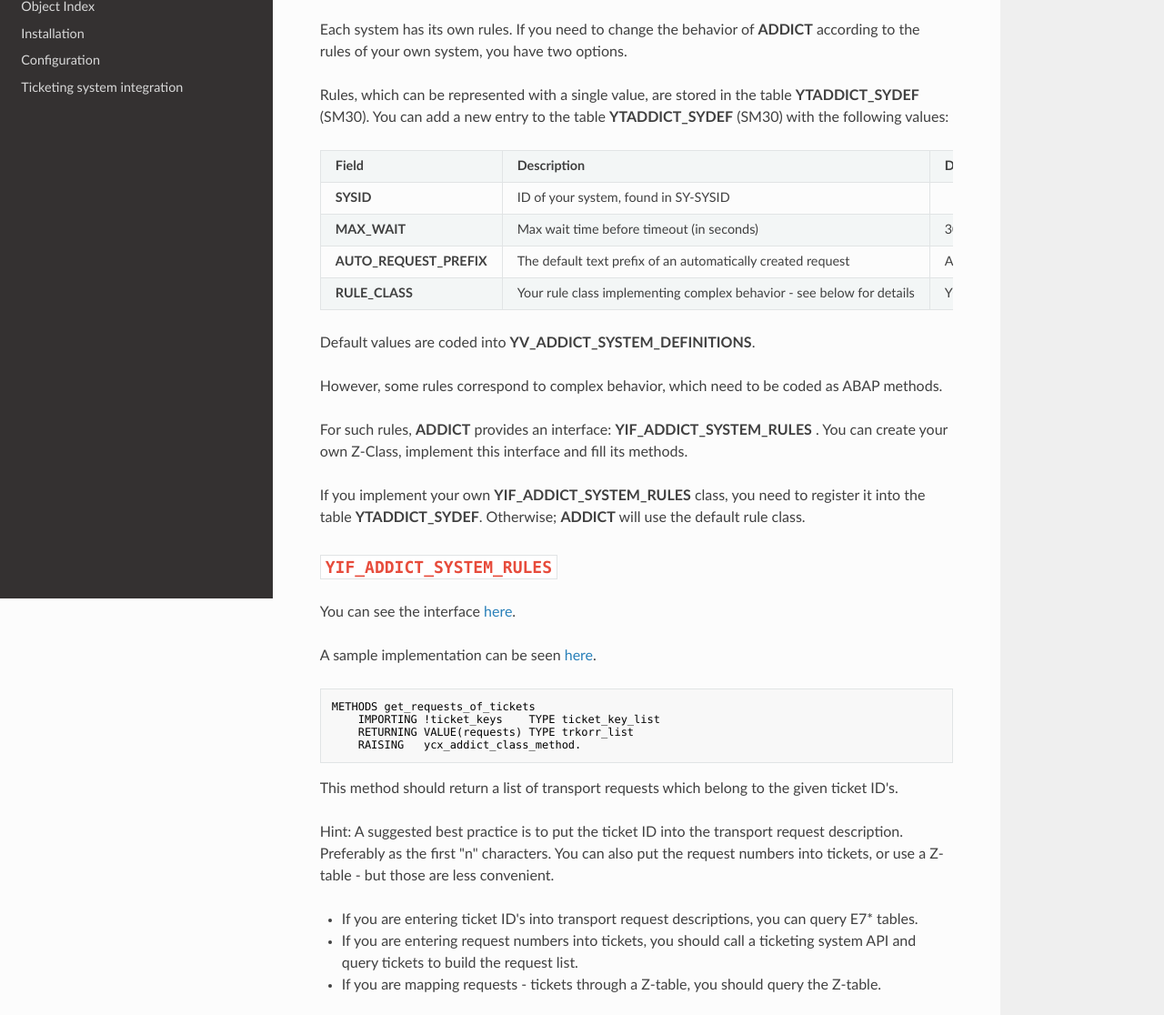
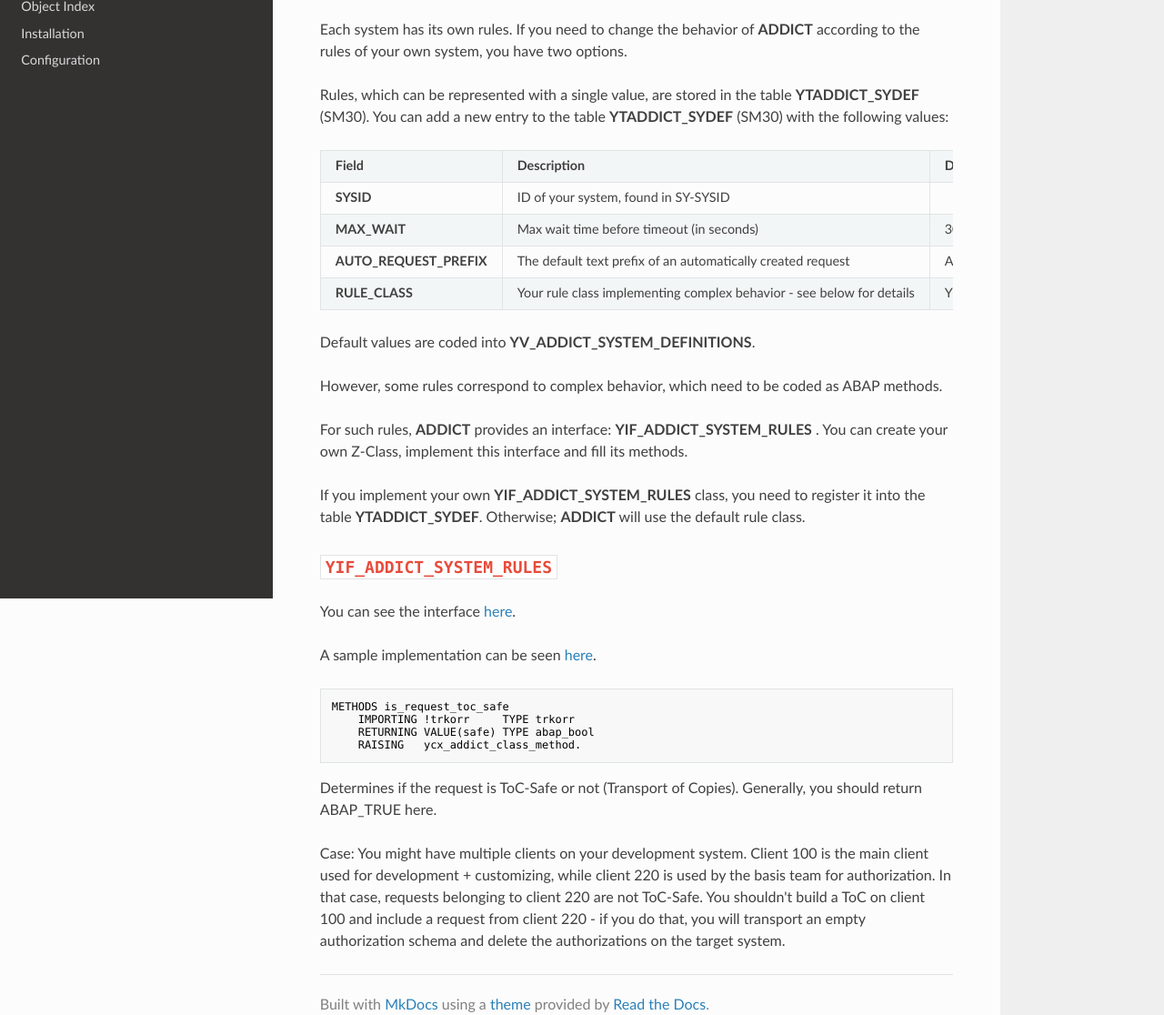
Before and after one commit to keremkoseoglu/addict, a plain HTML site: page docs/rules/index.html in a window 1280 px wide. Shown: the part 142-1258 px from the top of the page at 91% size. Drawn offline with nearby package versions, Linux system fonts and the light colour scheme.

Commit message:
Add files via upload

```diff
--- a/docs/rules/index.html
+++ b/docs/rules/index.html
@@ -54,10 +54,6 @@
               </ul>
               <ul>
                 <li class="toctree-l1"><a class="reference internal" href="../config/">Configuration</a>
-                </li>
-              </ul>
-              <ul>
-                <li class="toctree-l1"><a class="reference internal" href="../ticket/">Ticketing system integration</a>
                 </li>
               </ul>
       </div>
@@ -121,18 +117,6 @@
 <h2 id="yif_addict_system_rules"><code>YIF_ADDICT_SYSTEM_RULES</code></h2>
 <p>You can see the interface <a href="https://github.com/keremkoseoglu/addict/blob/main/src/yif_addict_system_rules.intf.abap">here</a>. </p>
 <p>A sample implementation can be seen <a href="https://github.com/keremkoseoglu/addict/blob/main/src/ycl_addict_def_system_rules.clas.abap">here</a>.</p>
-<pre><code class="language-abap">METHODS get_requests_of_tickets
-    IMPORTING !ticket_keys    TYPE ticket_key_list
-    RETURNING VALUE(requests) TYPE trkorr_list
-    RAISING   ycx_addict_class_method.
-</code></pre>
-<p>This method should return a list of transport requests which belong to the given ticket ID's. </p>
-<p>Hint: A suggested best practice is to put the ticket ID into the transport request description. Preferably as the first "n" characters. You can also put the request numbers into tickets, or use a Z-table - but those are less convenient.</p>
-<ul>
-<li>If you are entering ticket ID's into transport request descriptions, you can query E7* tables.</li>
-<li>If you are entering request numbers into tickets, you should call a ticketing system API and query tickets to build the request list.</li>
-<li>If you are mapping requests - tickets through a Z-table, you should query the Z-table.</li>
-</ul>
 <pre><code class="language-abap">METHODS is_request_toc_safe
     IMPORTING !trkorr     TYPE trkorr
     RETURNING VALUE(safe) TYPE abap_bool
```
Also changed, not shown: docs/404.html (+0 -4 lines), docs/config/index.html (+0 -7 lines), docs/index.html (+1 -5 lines), docs/install/index.html (+0 -5 lines), docs/object/index.html (+0 -4 lines), docs/search.html (+0 -4 lines), docs/search/search_index.json (+1 -1 lines), 1 other file.
